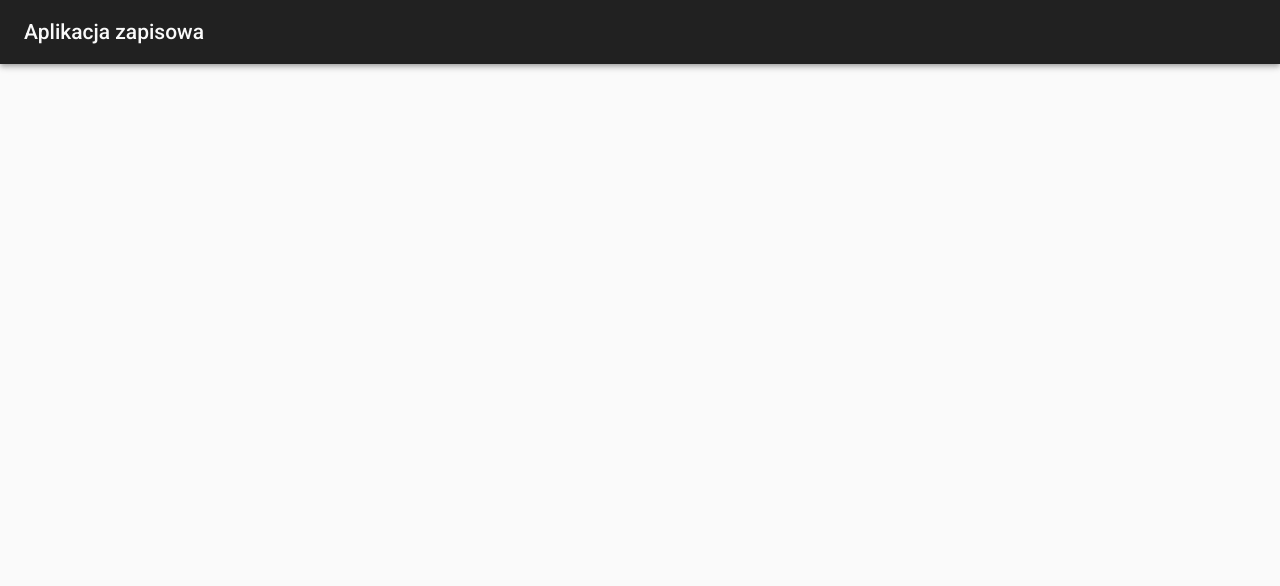
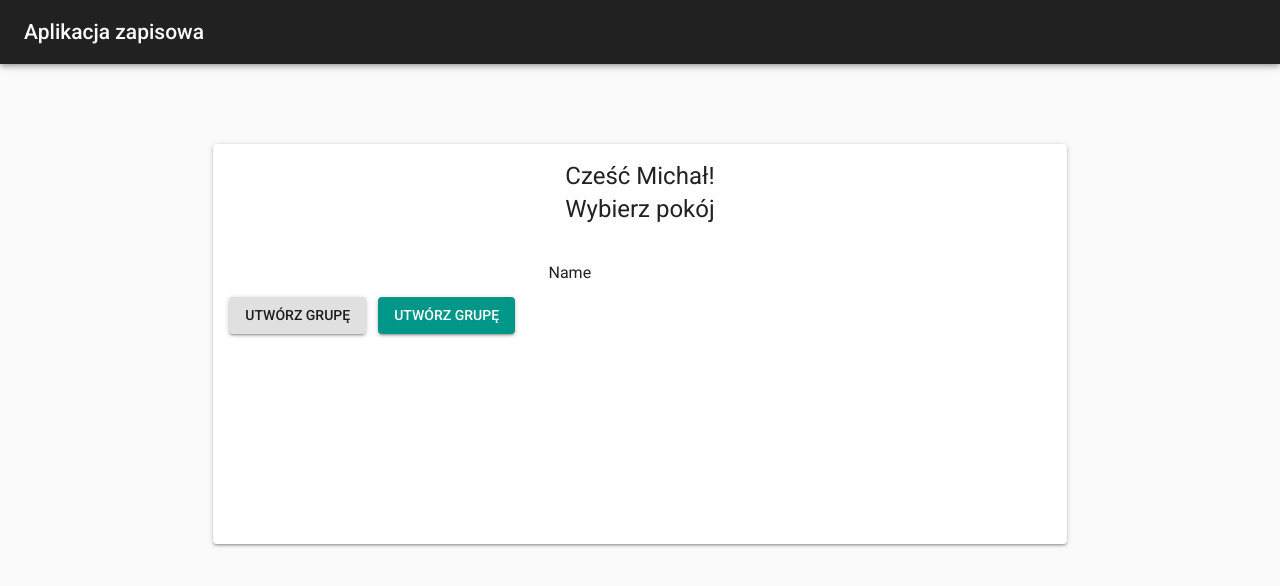
Before and after one commit to Solvro/web-aplikacja-zapisowa-legacy, a React app in the folder frontend/: page /AddingRoomMates in a window 1280 px wide. Shown: the top 586 px of the page. Built offline with nearby package versions, Linux system fonts and the light colour scheme.

Commit message:
structure of new view added

```diff
--- a/frontend/src/App.tsx
+++ b/frontend/src/App.tsx
@@ -11,6 +11,7 @@ import Typography from "@material-ui/core/Typography/Typography";
 import {createStyles, withStyles, WithStyles} from "@material-ui/core";
 import LoginScreen from "./components/LoginScreen/LoginScreen";
 import UserFormRoute from "./components/UserFormRoute/UserFormRoute";
+import AddRoomMatesModal from "./components/AddRoomMatesModal/AddRoomMatesModal";
 
 const styles = createStyles({
     main: {
@@ -50,6 +51,7 @@ class App extends React.Component<IPropsFromStore & WithStyles<typeof styles>> {
                   </AppBar>
                   <Route path={'/SignIn'} component={LoginScreen}/>
                   <Route path={'/RoomBooking'} component={UserFormRoute}/>
+                  <Route path={'/AddingRoomMates'} component={AddRoomMatesModal}/>
               </div>
           </div>
     );
--- /dev/null
+++ b/frontend/src/components/AddRoomMatesModal/AddRoomMatesModal.tsx
@@ -0,0 +1,68 @@
+import * as React from 'react';
+import {Grid, Paper, Typography, withStyles, WithStyles, Button, TextField} from "@material-ui/core";
+import {addRoomMatesModalStyles} from "./AddRoomMatesModalStyles";
+
+
+class AddRoomMatesModal extends React.Component<WithStyles<typeof addRoomMatesModalStyles>> {
+
+    state = {
+        user: {
+            name: 'Michał'
+        },
+        inputCode: ''
+    }
+
+    handleChange = (event: React.ChangeEvent<HTMLInputElement>) => {
+        console.log(event.target.value);
+        this.setState({
+          inputCode: event.target.value
+        });
+      };
+
+    public render(): React.ReactNode {
+        const {classes} = this.props;
+        return (
+            <div className={classes.container}>
+                <Grid
+                    container={true}
+                    item={true}
+                    className={classes.paperContainer}
+                    xl={7}
+                    lg={8}
+                    md={9}
+                    sm={10}
+                    xs={12}
+                >
+
+                <Paper
+                    className={classes.paper}
+                >
+                    <Typography variant={"headline"} color={"textSecondary"}>
+                        Cześć { this.state.user.name }!
+                    </Typography>
+                    <Typography variant={"headline"} color={"textSecondary"}>
+                        Wybierz pokój
+                    </Typography>
+                    <TextField
+                        className={classes.textfield}
+                        label="Name"
+                        placeholder="Placeholder"
+                        onChange={this.handleChange}
+                        style={{color: 'black'}}
+                        margin="normal"
+                    />
+                    <div className={ classes.buttonWrapper }>
+                        <Button className={ classes.button } variant={'contained'} color={'default'}>Utwórz grupę</Button>
+                        <Button variant={'contained'} color={'primary'}>Utwórz grupę</Button>
+                    </div>
+                </Paper>
+
+
+                 </Grid>
+            </div>
+
+        );
+    }
+}
+
+export default withStyles(addRoomMatesModalStyles, {withTheme: true})(AddRoomMatesModal);
--- /dev/null
+++ b/frontend/src/components/AddRoomMatesModal/AddRoomMatesModalStyles.ts
@@ -0,0 +1,28 @@
+import {createStyles, Theme} from "@material-ui/core";
+
+export const addRoomMatesModalStyles = (theme: Theme) => createStyles({
+    container: {
+        display: 'flex',
+        flexDirection: 'column',
+        alignItems: 'center',
+    },
+    paperContainer: {
+        flexDirection: 'column',
+        padding: '80px 0'
+    },
+    paper: {
+        minHeight: '50vh',
+        flexDirection: 'column',
+        padding: '1em',
+    },
+    buttonWrapper: {
+        display: 'flex',
+        flexDirection: 'row',
+    },
+    button: {
+        marginRight: '12px'
+    },
+    textfield: {
+        color: '#000'
+    }
+});
--- a/frontend/src/components/ChooseRoomModal/ChooseRoomModal.tsx
+++ b/frontend/src/components/ChooseRoomModal/ChooseRoomModal.tsx
@@ -18,10 +18,10 @@ class UserFormRoute extends React.Component<WithStyles<typeof chooseRoomModalSty
                 <Paper
                     className={classes.paper}
                 >
-                    <Typography variant={"h4"} color={"textSecondary"}>
+                    <Typography variant={"headline"} color={"textSecondary"}>
                         Twoja grupa
                     </Typography>
-                    <Typography variant={"h4"} color={"textSecondary"}>
+                    <Typography variant={"headline"} color={"textSecondary"}>
                         Wybierz pokój
                     </Typography>
                 </Paper>
--- a/frontend/src/index.tsx
+++ b/frontend/src/index.tsx
@@ -1,4 +1,4 @@
-import {cyan, grey} from "@material-ui/core/colors";
+import { grey} from "@material-ui/core/colors";
 import CssBaseline from "@material-ui/core/CssBaseline/CssBaseline";
 import { createMuiTheme, MuiThemeProvider } from '@material-ui/core/styles';
 import * as React from 'react';
@@ -13,7 +13,7 @@ import store from './store/store';
 const darkTheme = createMuiTheme({
     palette: {
         primary: {
-            main: cyan.A100,
+            main: '#009688',
         },
         secondary: {
             main: grey["900"]
```
